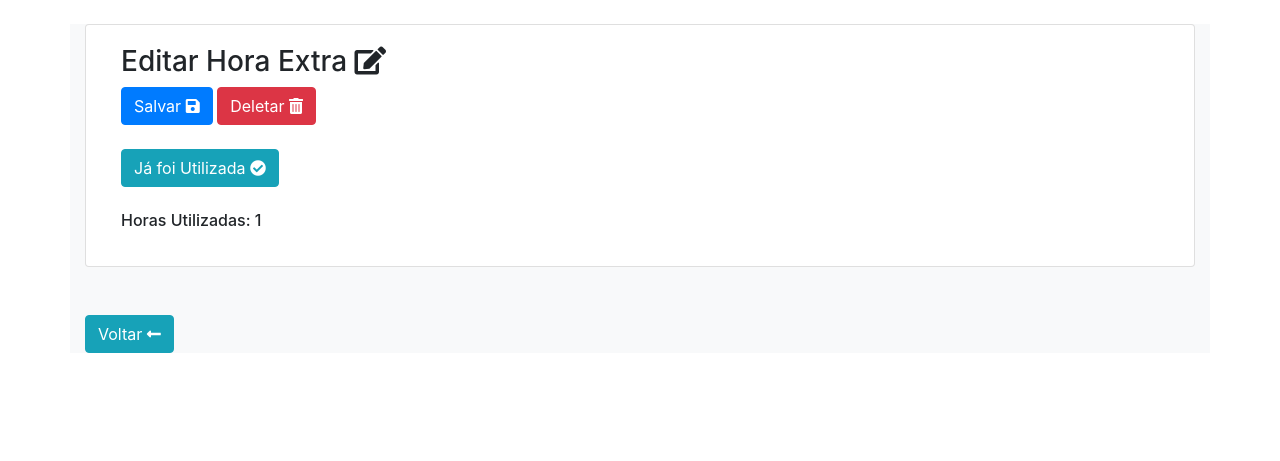
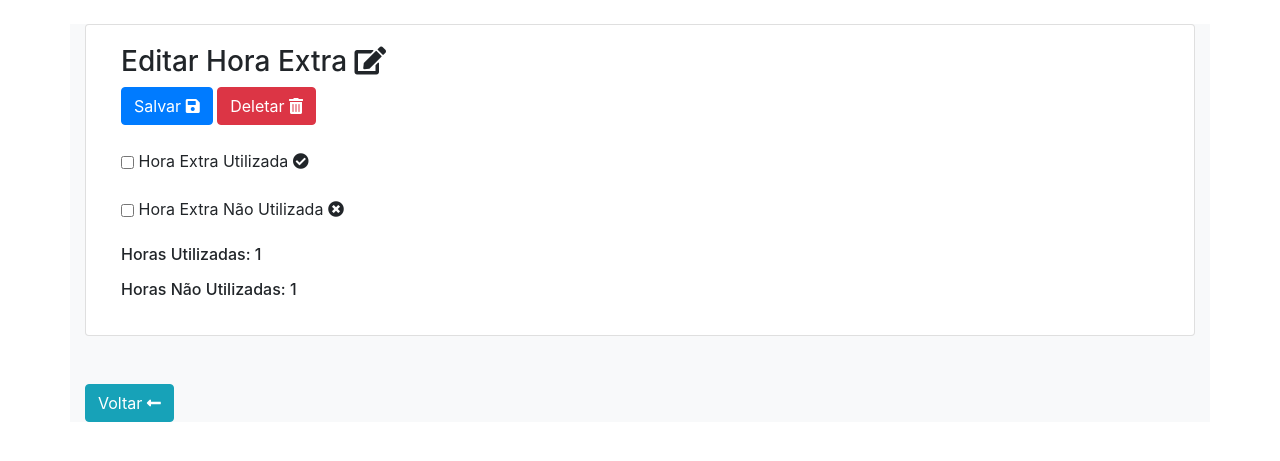
Before and after one commit to thiagolago1/Django-management, a Django app: template gestao_rh/apps/hora_extra/templates/hora_extra/registrohoraextra_form.html in a window 1280 px wide. Shown: the part 56-517 px from the top of the page. Run offline with Django 3.2, Linux system fonts and the light colour scheme; the template is opened without the code that fills it: most values are stand-ins (such as "Sample title", 1, 10 or a date in 2020); some libraries are stand-ins or nearby versions.

Commit message:
add hora nao utilizaad

```diff
--- a/gestao_rh/apps/hora_extra/models.py
+++ b/gestao_rh/apps/hora_extra/models.py
@@ -7,6 +7,7 @@ class RegistroHoraExtra(models.Model):
     funcionario = models.ForeignKey(Funcionario, on_delete=models.PROTECT)
     horas = models.DecimalField(max_digits=5, decimal_places=2)
     utilizada = models.BooleanField(default=False)
+    naoutilizada = models.BooleanField(default=False)
 
     def get_absolute_url(self):
         return reverse('update_funcionario', args=[self.id])
--- a/gestao_rh/apps/hora_extra/templates/hora_extra/registrohoraextra_form.html
+++ b/gestao_rh/apps/hora_extra/templates/hora_extra/registrohoraextra_form.html
@@ -29,14 +29,22 @@
             {% endif %}
 
 <br><br>
-        <button onclick="utilizouHoraExtra({{ object.id }})" class="btn btn-info" type="button">
-        Já foi Utilizada <i class="fas fa-check-circle"></i>
-        </button>
+        <input onclick="utilizouHoraExtra({{ object.id }})" class="btn btn-success" type="checkbox">
+        Hora Extra Utilizada <i class="fas fa-check-circle"></i>
+        </input>
+<br><br>
+
+        <input onclick="naoUtilizouHoraExtra({{ object.id }})" class="btn btn-warning" type="checkbox">
+        Hora Extra Não Utilizada <i class="fas fa-times-circle"></i>
+        </input>
 <br><br>
 
 </form>
 
 <h6 id="horas_atualizadas"> Horas Utilizadas: {{ object.funcionario.total_horas_extra }}</h6>
+<p id="mensagem"></p>
+
+<h6 id="horas_atualizadas_n"> Horas Não Utilizadas: {{ object.funcionario.total_horas_extra }}</h6>
 <p id="mensagem"></p>
 
         </div>
--- a/gestao_rh/apps/hora_extra/urls.py
+++ b/gestao_rh/apps/hora_extra/urls.py
@@ -1,5 +1,5 @@
 from django.urls import path
-from .views import HoraExtraList, HoraExtraEdit, HoraExtraDelete, HoraExtraNovo, HoraExtraEditBase, UtilizouHoraExtra
+from .views import HoraExtraList, HoraExtraEdit, HoraExtraDelete, HoraExtraNovo, HoraExtraEditBase, UtilizouHoraExtra, NaoUtilizouHoraExtra
 
 urlpatterns = [
     path('', HoraExtraList.as_view(), name="list_hora_extra"),
@@ -8,4 +8,5 @@ urlpatterns = [
     path('delete/<int:pk>/', HoraExtraDelete.as_view(), name="delete_hora_extra"),
     path('novo/', HoraExtraNovo.as_view(), name="create_registro_hora_extra"),
     path('utilizou-hora-extra/<int:pk>/', UtilizouHoraExtra.as_view(), name='utilizou_hora_extra'),
+    path('nao-utilizou-hora-extra/<int:pk>/', NaoUtilizouHoraExtra.as_view(), name='nao_utilizou_hora_extra'),
 ]
```
Also changed, not shown: gestao_rh/apps/hora_extra/views.py (+20 -2 lines), gestao_rh/apps/hora_extra/migrations/0005_registrohoraextra_naoutilizada.py (added), 1 other file.
